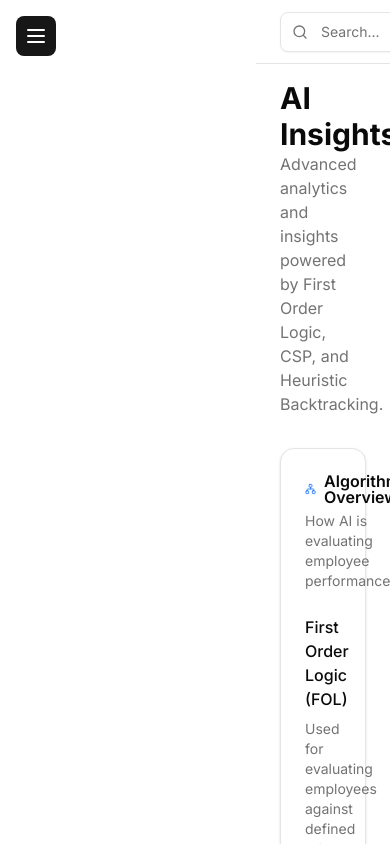
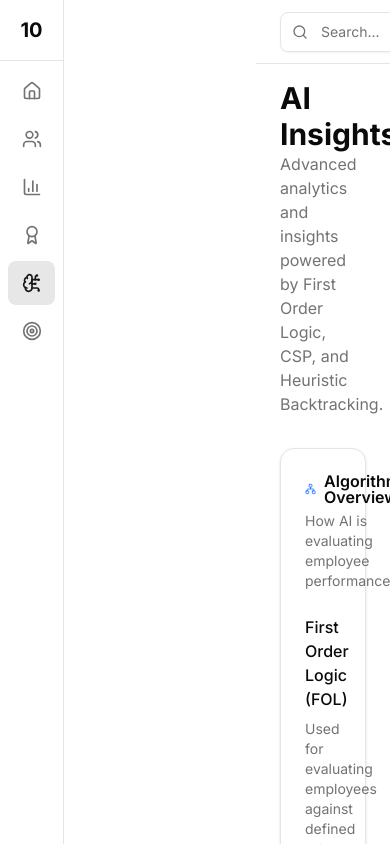
Before and after one commit to TwentyCloff/employee, a Next.js app: page /insights in a window 390 px wide. Shown: the top 844 px of the page. Built offline with nearby package versions, Linux system fonts and the light colour scheme.

Commit message:
Update SideNav.jsx

```diff
--- a/components/dashboard/SideNav.jsx
+++ b/components/dashboard/SideNav.jsx
@@ -1,4 +1,5 @@
-import React, { useState } from 'react';
+"use client";
+
 import Link from 'next/link';
 import { usePathname } from 'next/navigation';
 import { cn } from '@/lib/utils';
@@ -8,15 +9,23 @@ import {
   Home,
   Award,
   Target,
-  BrainCircuit,
-  BookOpen,
-  Menu,
-  X
+  BrainCircuit
 } from 'lucide-react';
+import { useEffect, useState } from 'react';
 
 export function SideNav() {
   const pathname = usePathname();
-  const [mobileMenuOpen, setMobileMenuOpen] = useState(false);
+  const [isCollapsed, setIsCollapsed] = useState(false);
+
+  useEffect(() => {
+    const handleResize = () => {
+      setIsCollapsed(window.innerWidth < 768);
+    };
+
+    handleResize();
+    window.addEventListener('resize', handleResize);
+    return () => window.removeEventListener('resize', handleResize);
+  }, []);
 
   const navItems = [
     { label: 'Dashboard', href: '/', icon: Home },
@@ -28,25 +37,27 @@ export function SideNav() {
   ];
 
   return (
+    <div className={cn(
+      "h-screen border-r bg-background/95 backdrop-blur supports-[backdrop-filter]:bg-background/60",
+      "fixed left-0 top-0 z-20",
+      "transition-all duration-300 ease-in-out",
+      isCollapsed ? "w-16" : "w-64"
+    )}>
+      <div className={cn(
+        "p-4 border-b",
+        isCollapsed ? "px-3" : "px-6"
+      )}>
+        {isCollapsed ? (
+          <h1 className="text-xl font-bold text-center">10</h1>
+        ) : (
           <>
-      {/* Mobile Menu Button */}
-      <div className="lg:hidden fixed top-4 left-4 z-50">
-        <button
-          onClick={() => setMobileMenuOpen(!mobileMenuOpen)}
-          className="p-2 rounded-md bg-primary text-white"
-        >
-          {mobileMenuOpen ? <X className="h-6 w-6" /> : <Menu className="h-6 w-6" />}
-        </button>
+            <h1 className="text-2xl font-bold">SMAN 10 PTK</h1>
+            <p className="text-sm text-muted-foreground">Billingual Class</p>
+          </>
+        )}
       </div>
 
-      {/* Desktop Sidebar */}
-      <div className="hidden lg:block h-screen w-64 border-r bg-background fixed left-0 top-0">
-        <div className="p-6">
-          <h1 className="text-2xl font-bold">SMAN 10 PTK</h1>
-          <p className="text-sm text-muted-foreground">Billingual Class</p>
-        </div>
-
-        <nav className="space-y-1 px-2">
+      <nav className="space-y-1 p-2">
         {navItems.map((item) => {
           const isActive = pathname === item.href;
           const Icon = item.icon;
@@ -56,63 +67,21 @@ export function SideNav() {
               key={item.href}
               href={item.href}
               className={cn(
-                  "flex items-center px-4 py-3 text-sm font-medium rounded-md",
+                "flex items-center py-3 text-sm font-medium rounded-md",
+                "transition-colors duration-200",
+                isCollapsed ? "px-2 justify-center" : "px-4",
                 isActive
                   ? "bg-primary/10 text-primary"
                   : "text-muted-foreground hover:bg-muted hover:text-foreground"
               )}
+              title={isCollapsed ? item.label : undefined}
             >
-                <Icon className="h-5 w-5 mr-3" />
-                {item.label}
+              <Icon className="h-5 w-5 flex-shrink-0" />
+              {!isCollapsed && <span className="ml-3 truncate">{item.label}</span>}
             </Link>
           );
         })}
       </nav>
     </div>
-
-      {/* Mobile Sidebar */}
-      {mobileMenuOpen && (
-        <div className="lg:hidden fixed inset-0 z-40 bg-black bg-opacity-50">
-          <div className="h-full w-64 bg-background shadow-lg">
-            <div className="p-6 flex justify-between items-center">
-              <div>
-                <h1 className="text-2xl font-bold">SMAN 10 PTK</h1>
-                <p className="text-sm text-muted-foreground">Billingual Class</p>
-              </div>
-              <button
-                onClick={() => setMobileMenuOpen(false)}
-                className="p-2 rounded-md text-muted-foreground"
-              >
-                <X className="h-6 w-6" />
-              </button>
-            </div>
-
-            <nav className="space-y-1 px-2">
-              {navItems.map((item) => {
-                const isActive = pathname === item.href;
-                const Icon = item.icon;
-
-                return (
-                  <Link
-                    key={item.href}
-                    href={item.href}
-                    onClick={() => setMobileMenuOpen(false)}
-                    className={cn(
-                      "flex items-center px-4 py-3 text-sm font-medium rounded-md",
-                      isActive
-                        ? "bg-primary/10 text-primary"
-                        : "text-muted-foreground hover:bg-muted hover:text-foreground"
-                    )}
-                  >
-                    <Icon className="h-5 w-5 mr-3" />
-                    {item.label}
-                  </Link>
-                );
-              })}
-            </nav>
-          </div>
-        </div>
-      )}
-    </>
   );
 }
```
Lines whose indentation alone changed are shown as unchanged.
